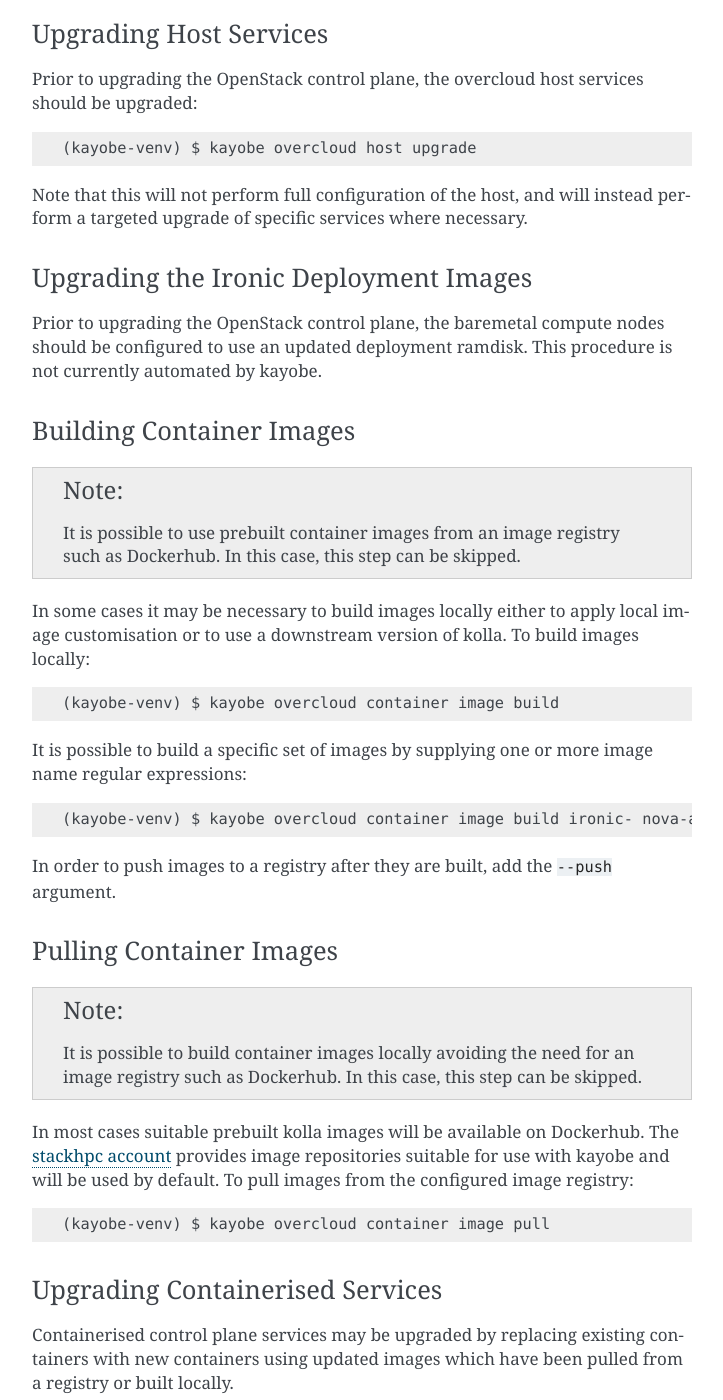
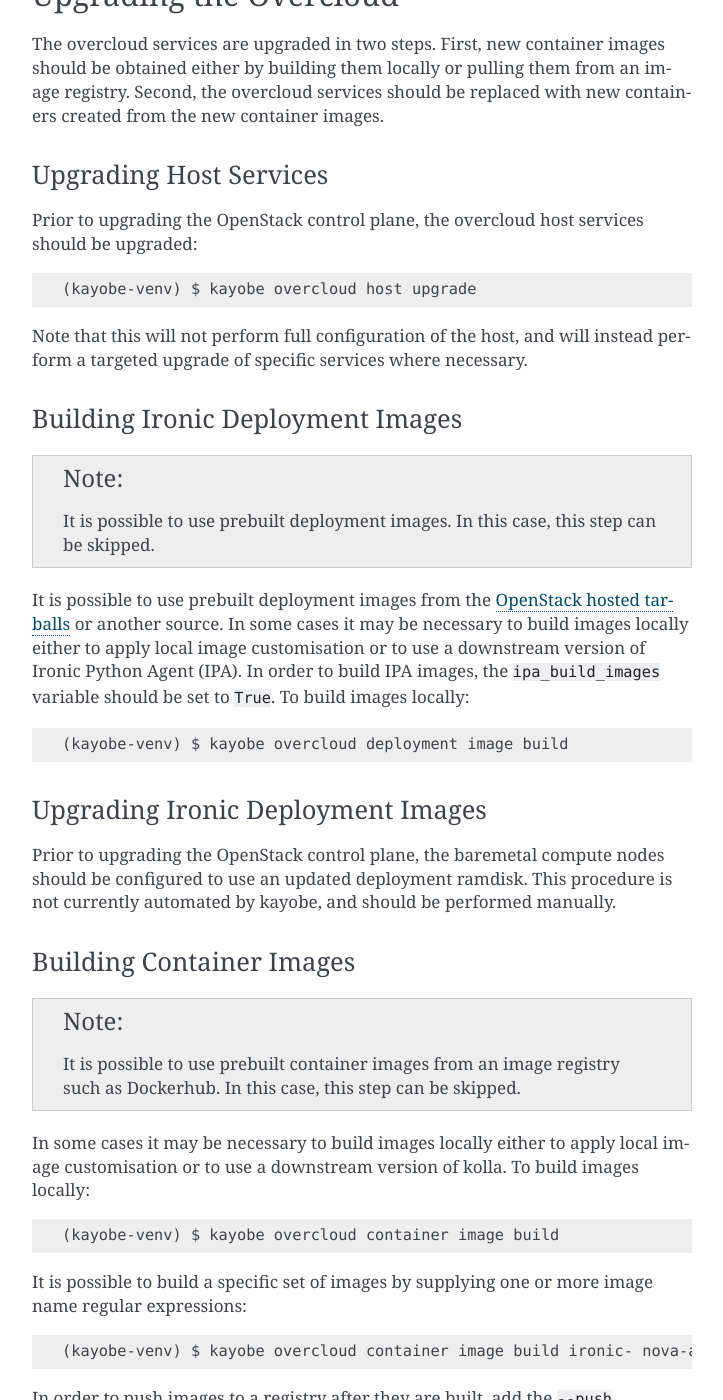
Before and after one commit to openstack/kayobe, a Sphinx documentation site: the page built from doc/source/upgrading.rst, in a window 1280 px wide and 1400 px high, scrolled down 1926 px. Shown: the whole window, without its empty margins (388-1111 px from the left). Built offline with Sphinx 7.4.7, drawn with Linux system fonts in a browser that asks for light colours; some of the changed text lies outside the part shown.

Commit message:
Add deployment image build to upgrade guide

```diff
--- a/doc/source/upgrading.rst
+++ b/doc/source/upgrading.rst
@@ -60,6 +60,12 @@
 configuration.  The output of the command may be restricted using the
 ``--host``, ``--hosts``, ``--var-name`` and ``--dump-facts`` options.
 
+If using the ``kayobe-env`` environment file in ``kayobe-config``, this should
+also be inspected for changes and modified to suit the local ansible control
+host environment if necessary. When ready, source the environment file::
+
+    $ source kayobe-env
+
 Upgrading the Control Host
 ==========================
 
@@ -98,12 +104,29 @@
 Note that this will not perform full configuration of the host, and will
 instead perform a targeted upgrade of specific services where necessary.
 
-Upgrading the Ironic Deployment Images
---------------------------------------
+Building Ironic Deployment Images
+---------------------------------
+
+.. note::
+
+   It is possible to use prebuilt deployment images. In this case, this step
+   can be skipped.
+
+It is possible to use prebuilt deployment images from the `OpenStack hosted
+tarballs <https://tarballs.openstack.org/ironic-python-agent>`_ or another
+source.  In some cases it may be necessary to build images locally either to
+apply local image customisation or to use a downstream version of Ironic Python
+Agent (IPA).  In order to build IPA images, the ``ipa_build_images`` variable
+should be set to ``True``.  To build images locally::
+
+    (kayobe-venv) $ kayobe overcloud deployment image build
+
+Upgrading Ironic Deployment Images
+----------------------------------
 
 Prior to upgrading the OpenStack control plane, the baremetal compute nodes
 should be configured to use an updated deployment ramdisk. This procedure is
-not currently automated by kayobe.
+not currently automated by kayobe, and should be performed manually.
 
 Building Container Images
 -------------------------
```
